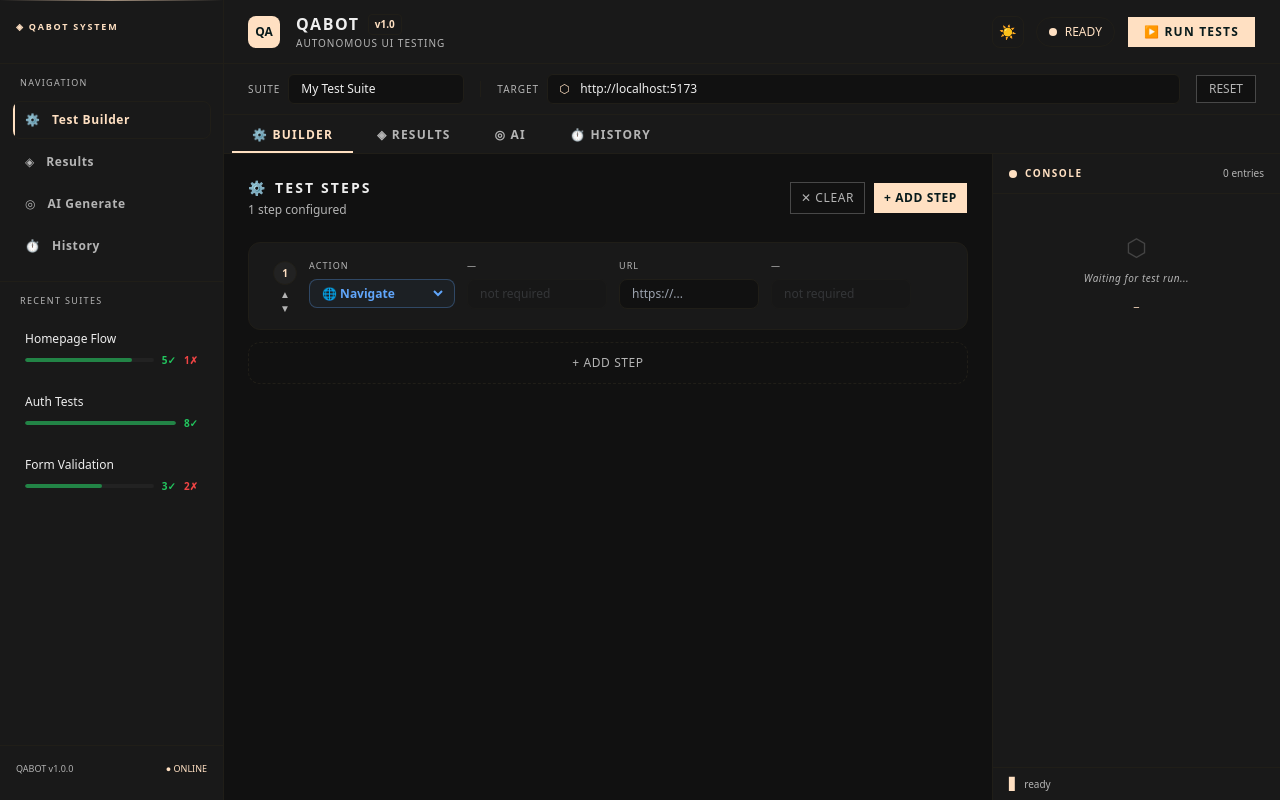
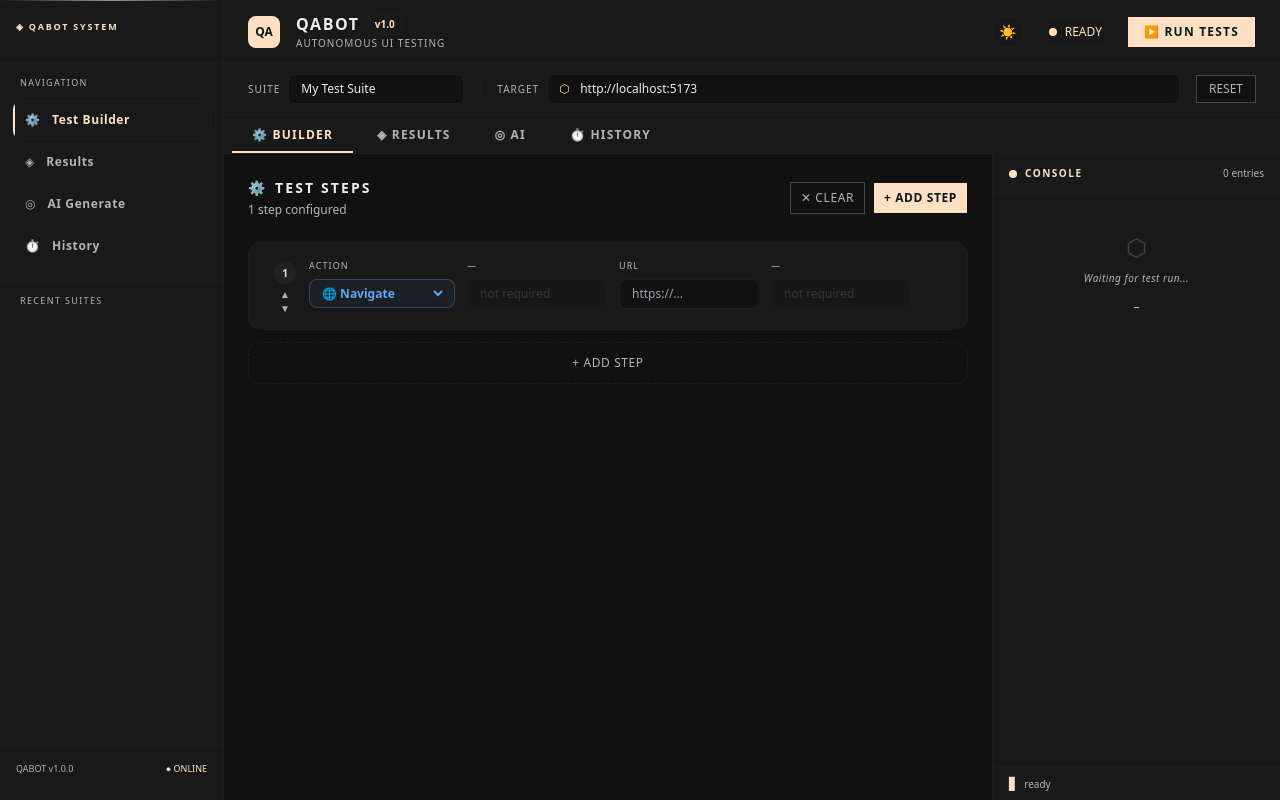
Before and after one commit to pratykshparmar00-coder/my-qa-bot, a React (Vite) app: page / in a window 1280 px wide. Built offline with nearby package versions, Linux system fonts and the light colour scheme.

Commit message:
Update suites to dynamically use history

```diff
--- a/src/App.tsx
+++ b/src/App.tsx
@@ -33,11 +33,12 @@ export default function App() {
   const [history, setHistory] = useState<HistoryEntry[]>(() => {
     try { return JSON.parse(localStorage.getItem("qabot-history") || "[]"); } catch { return []; }
   });
-  const [suites] = useState([
-    { name: "Homepage Flow", passed: 5, failed: 1, total: 6 },
-    { name: "Auth Tests", passed: 8, failed: 0, total: 8 },
-    { name: "Form Validation", passed: 3, failed: 2, total: 5 },
-  ]);
+  const suites = history.slice(0, 5).map((h) => ({
+    name: h.name,
+    passed: h.passed,
+    failed: h.failed,
+    total: h.total,
+  }));
   const abortRef = useRef(false);
 
   useEffect(() => {
```
